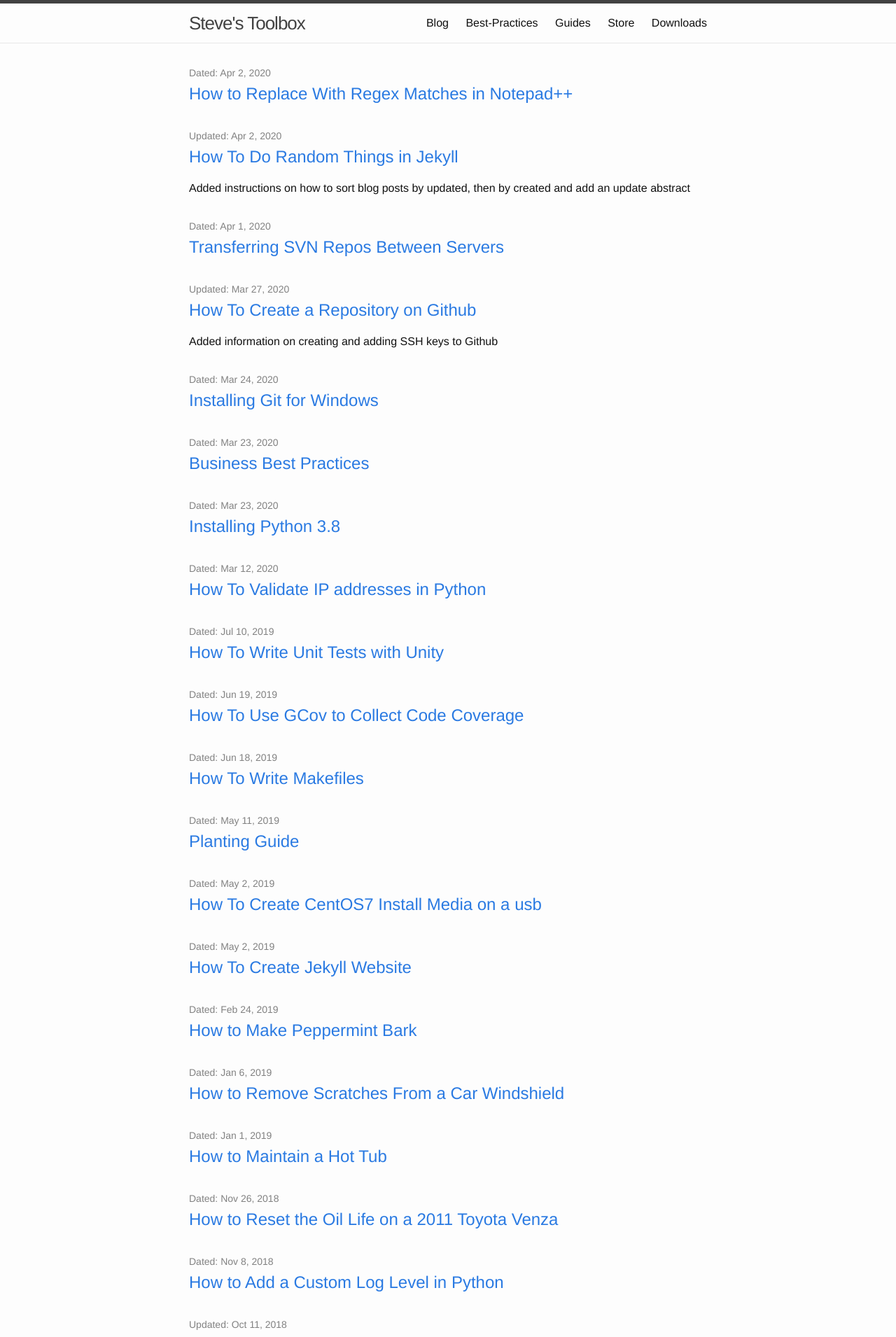
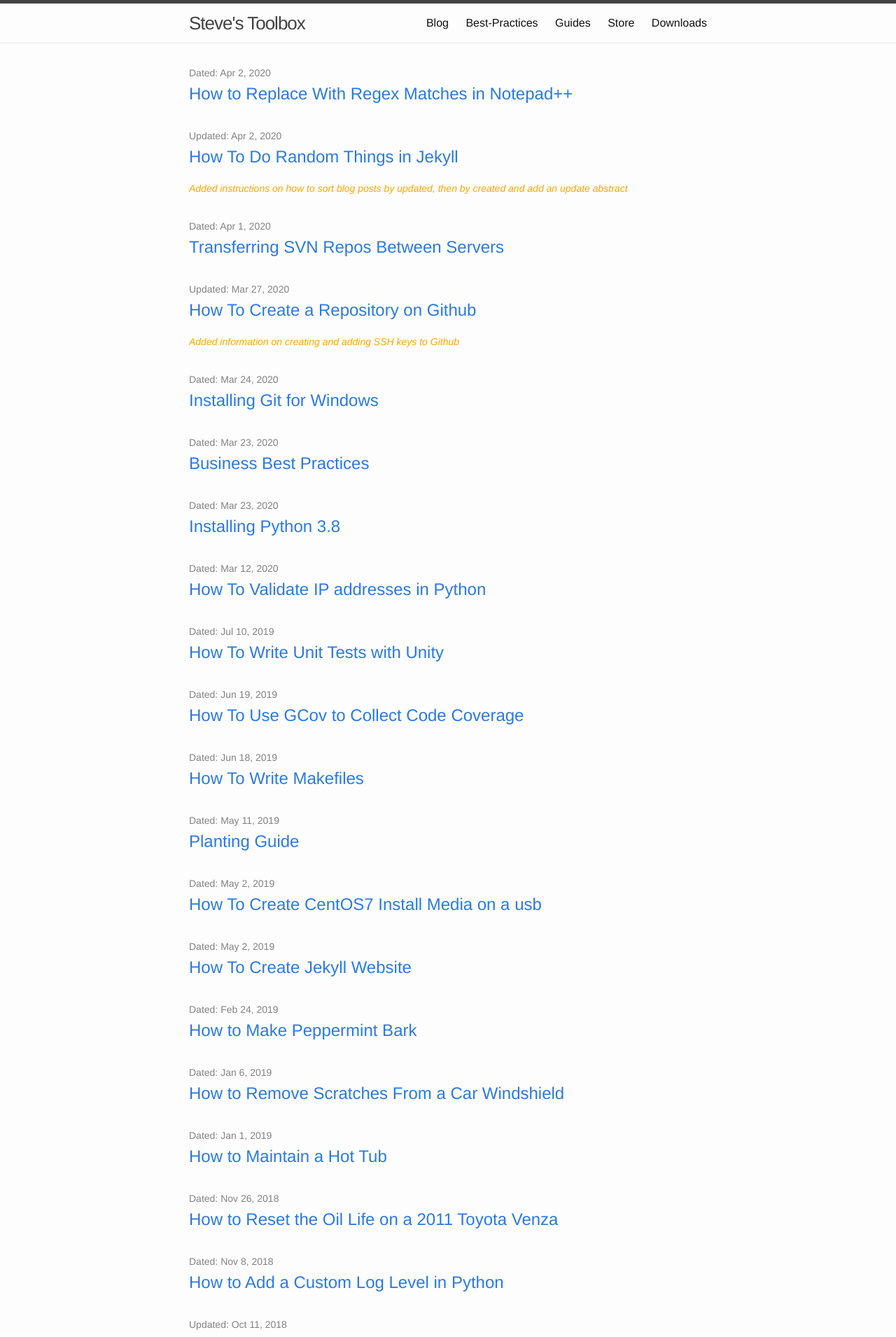
Before and after one commit to sfriederichs/sfriederichs.github.io, a Jekyll site: the page built from _pages/blog.md, in a window 1280 px wide. Shown: the top 1910 px of the page at 70% size. Built offline with Jekyll 4.4.1, drawn with Linux system fonts in a browser that asks for light colours.

Commit message:
Adding files not previously added

```diff
--- a/_sass/_layout.scss
+++ b/_sass/_layout.scss
@@ -189,6 +189,12 @@
     color: $grey-color;
 }
 
+.post-abstract {
+    font-size: $small-font-size;
+    color: $orange-color;
+    font-style: italic;
+}
+
 .post-link {
     display: block;
     font-size: 24px;
--- a/css/main.scss
+++ b/css/main.scss
@@ -17,6 +17,7 @@ $spacing-unit:     30px;
 $text-color:       #111;
 $background-color: #fdfdfd;
 $brand-color:      #2a7ae2;
+$orange-color:     #FFA500;
 
 $grey-color:       #828282;
 $grey-color-light: lighten($grey-color, 40%);
```
